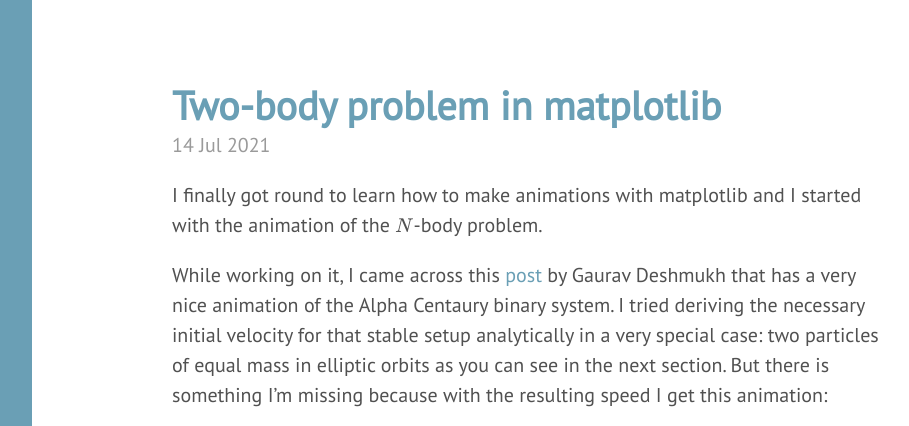
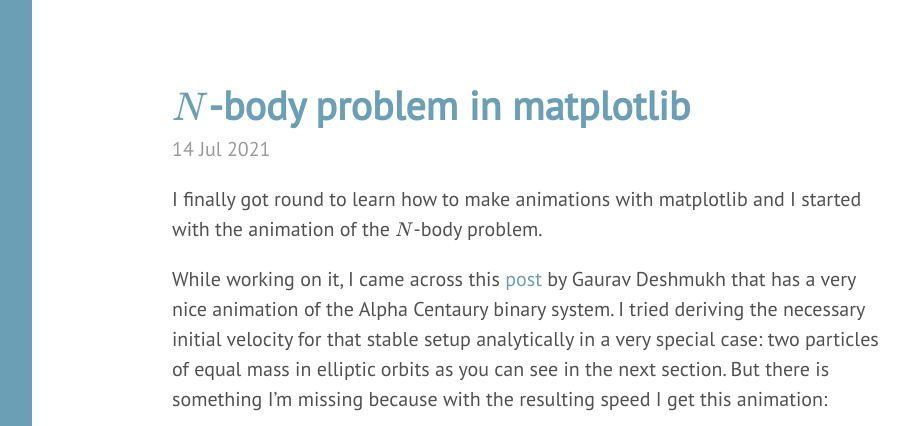
Before and after one commit to homomorfismo/blog, a Jekyll site: the page built from _posts/2021-07-14-Two-body-problem.md, in a window 1280 px wide and 900 px high, cut to the strip 0-426 px from the top of the window. Shown: the whole strip, without its empty margins (288-1197 px from the left). Built offline with Jekyll 4.4.1, drawn with Linux system fonts in a browser that asks for light colours; nearby versions of some CDN libraries.

Commit message:
Update 2021-07-14-Two-body-problem.md

```diff
--- a/_posts/2021-07-14-Two-body-problem.md
+++ b/_posts/2021-07-14-Two-body-problem.md
@@ -1,13 +1,13 @@
 ---
 layout: post
-title: Two-body problem in matplotlib
+title: $N$-body problem in matplotlib
 ---
 
 I finally got round to learn how to make animations with matplotlib and I started with the animation of the $N$-body problem.
 
 While working on it, I came across this [post](https://towardsdatascience.com/modelling-the-three-body-problem-in-classical-mechanics-using-python-9dc270ad7767) by Gaurav Deshmukh that has a very nice animation of the Alpha Centaury binary system. I tried deriving the necessary initial velocity for that stable setup analytically in a very special case: two particles of equal mass in elliptic orbits as you can see in the next section. But there is something I'm missing because with the resulting speed I get this animation:
 
-<iframe width='auto' src="https://www.youtube.com/embed/RLXghR9DMbE" title="YouTube video player" frameborder="0" allow="accelerometer; autoplay; clipboard-write; encrypted-media; gyroscope; picture-in-picture" allowfullscreen></iframe>
+<iframe width='400' src="https://www.youtube.com/embed/RLXghR9DMbE" title="YouTube video player" frameborder="0" allow="accelerometer; autoplay; clipboard-write; encrypted-media; gyroscope; picture-in-picture" allowfullscreen></iframe>
 
 ### Analysis of the 2-body problem with equal masses
 
@@ -81,7 +81,7 @@
 
 
 
-<iframe width='auto' src="https://www.youtube.com/embed/Gmo6t3AG3uk" title="YouTube video player" frameborder="0" allow="accelerometer; autoplay; clipboard-write; encrypted-media; gyroscope; picture-in-picture" allowfullscreen></iframe>
+<iframe width = '400' src="https://www.youtube.com/embed/Gmo6t3AG3uk" title="YouTube video player" frameborder="0" allow="accelerometer; autoplay; clipboard-write; encrypted-media; gyroscope; picture-in-picture" allowfullscreen></iframe>
 
 
 
```
